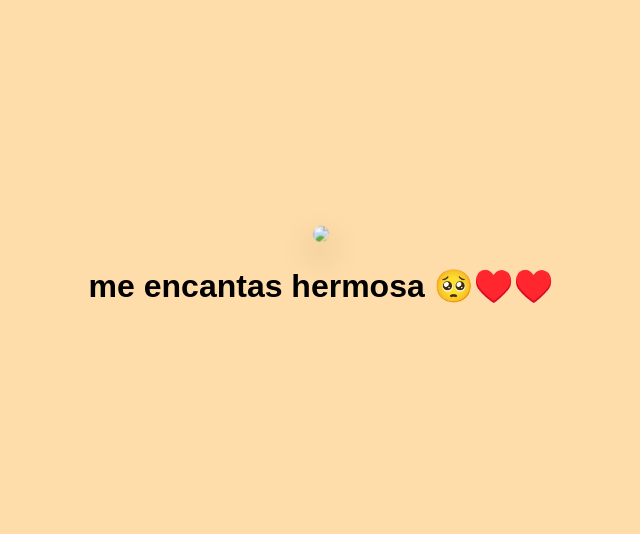
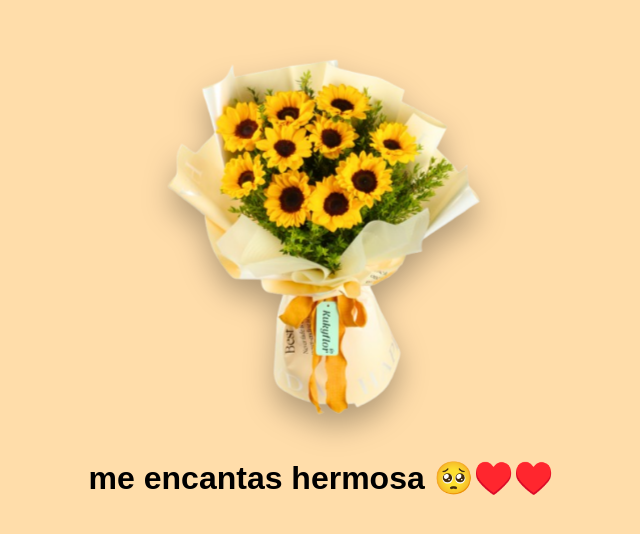
Before and after one commit to AngDav/mi-flor-sorpresa, a plain HTML site: page index.html in a window 1280 px wide. Shown: the part 124-658 px from the top of the page, without its empty margins (319-959 px from the left). Drawn offline with Linux system fonts and the light colour scheme.

Commit message:
index.html

```diff
--- a/index.html
+++ b/index.html
@@ -46,7 +46,7 @@
 </head>
 <body>
     <div class="contenedor-flor">
-        <img class="flor-imagen" src="image-removebg-preview.png">
+        <img class="flor-imagen" src="flor.png">
         <h1>me encantas hermosa 🥺♥️♥️</h1>
     </div>
 </body>
```
